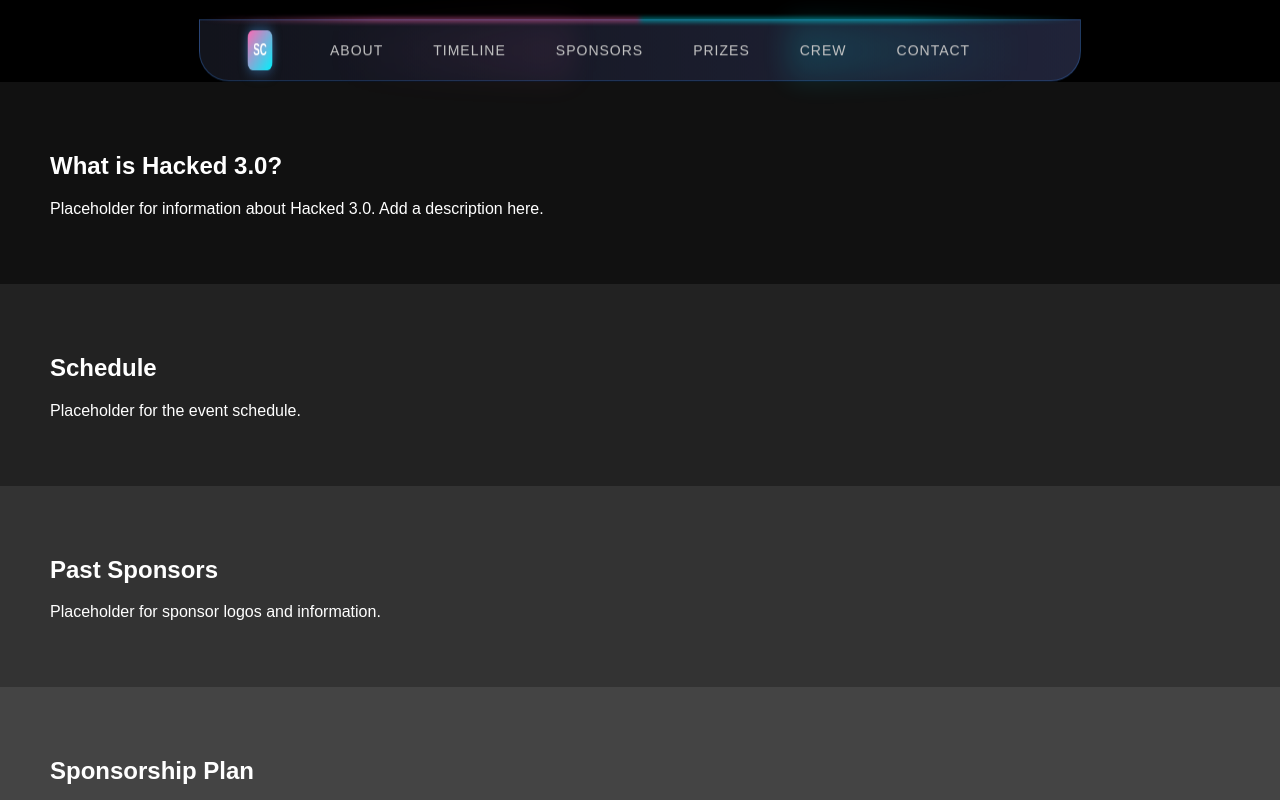
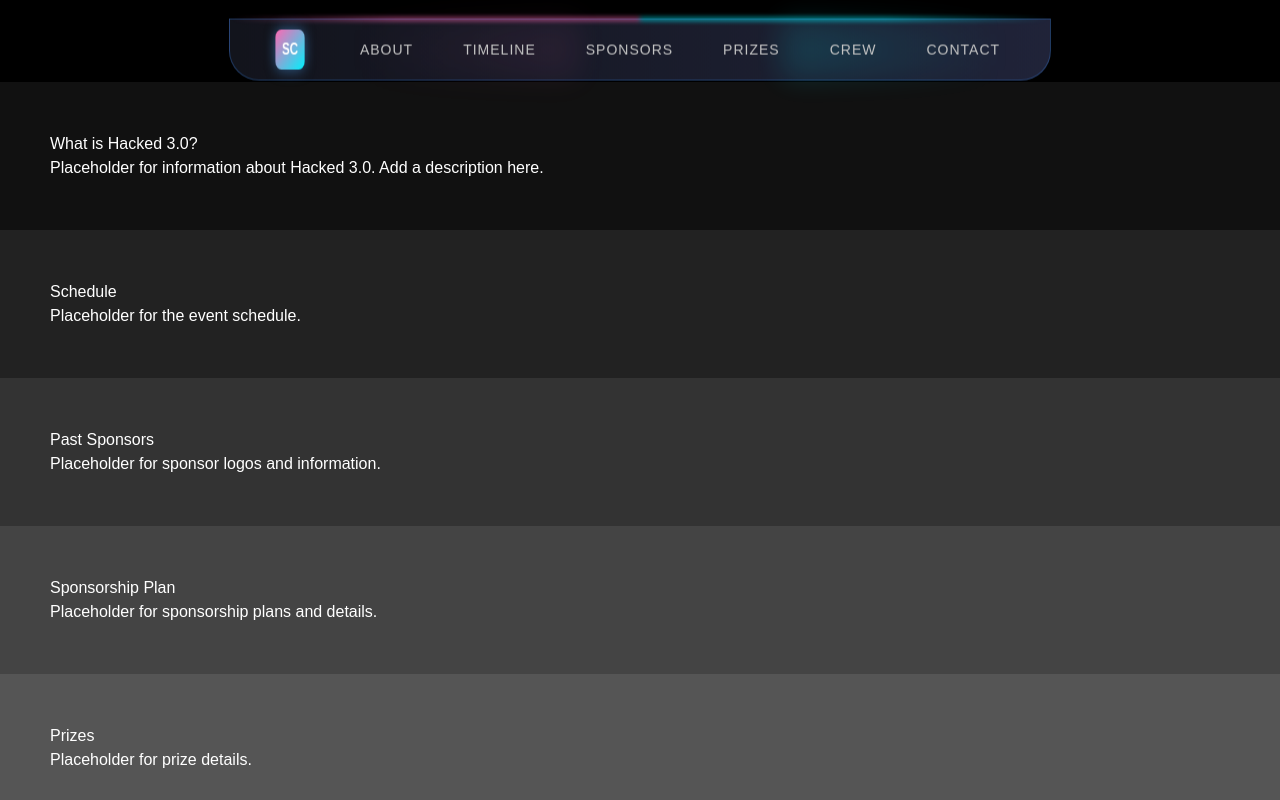
Before and after one commit to HUmnanANirudh/Hacked3.0, a React (Create React App) app: page / in a window 1280 px wide. Shown: the top 800 px of the page. Built offline with nearby package versions, Linux system fonts and the light colour scheme.

Commit message:
tailwind

```diff
--- a/src/index.css
+++ b/src/index.css
@@ -1,3 +1,8 @@
+@tailwind base;
+@tailwind components;
+@tailwind utilities;
+
+
 body {
   margin: 0;
   font-family: -apple-system, BlinkMacSystemFont, 'Segoe UI', 'Roboto', 'Oxygen',
--- a/tailwind.config.js
+++ b/tailwind.config.js
@@ -1,6 +1,8 @@
 /** @type {import('tailwindcss').Config} */
 module.exports = {
-  content: [],
+  content: [
+    "./src/**/*.{js,jsx,ts,tsx}",
+  ],
   theme: {
     extend: {},
   },
```
